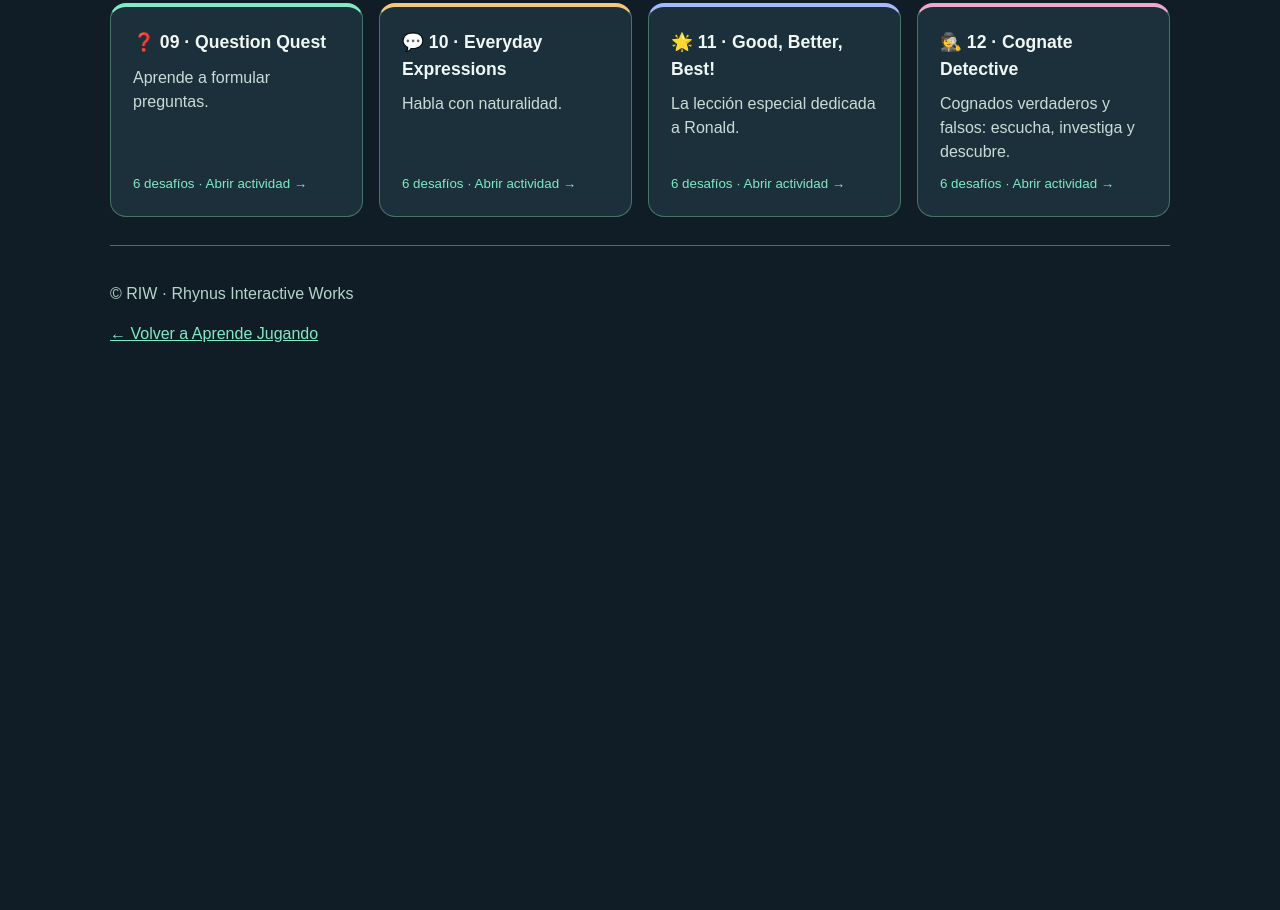
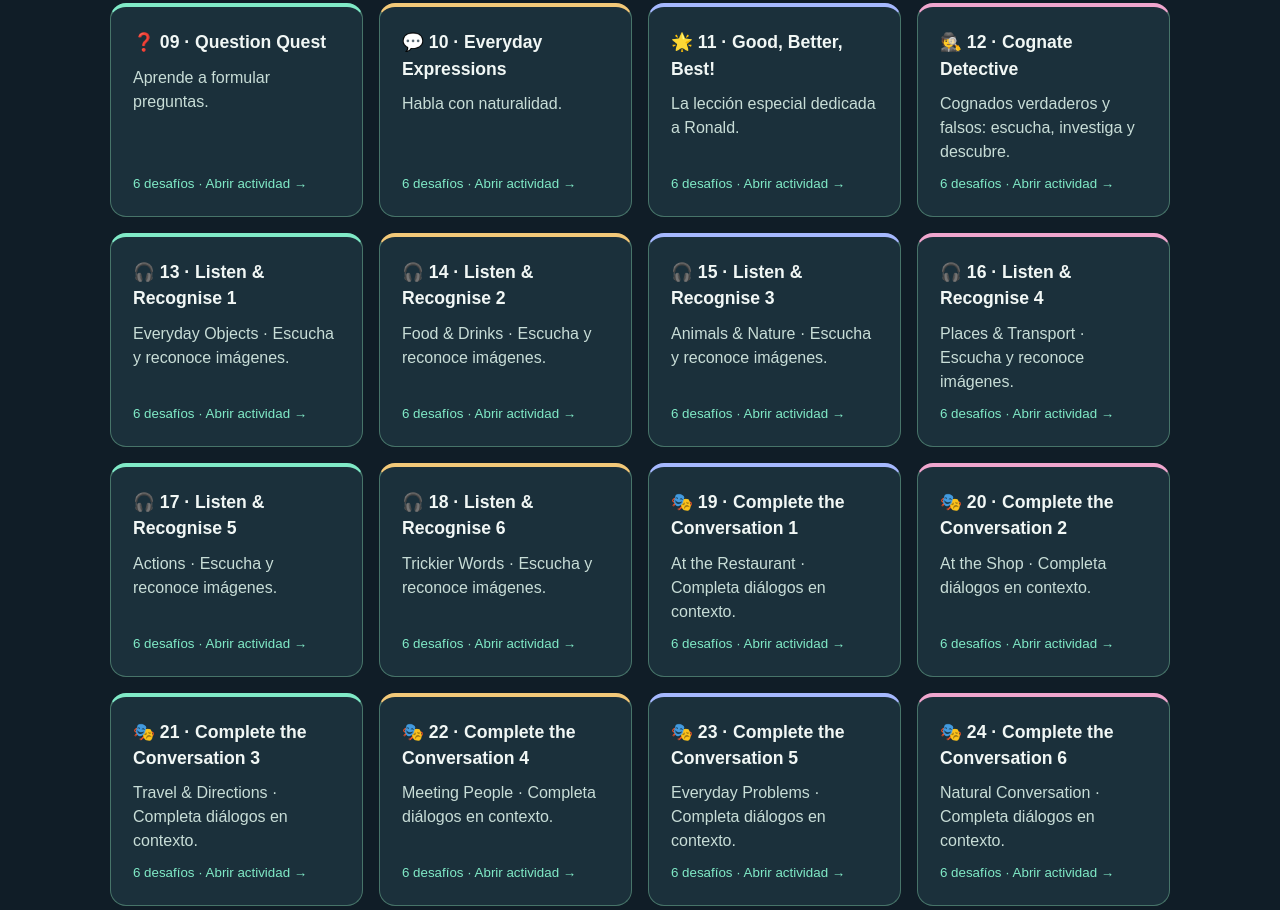
Before and after one commit to rhynocerus/riw-english-lab, a plain HTML site: page lecciones/index.html in a window 1280 px wide. Shown: the part 617-1527 px from the top of the page. Before the commit the page ends 1007 px from the top, so only its background shows below. Drawn offline with Linux system fonts and the light colour scheme.

Commit message:
Index six listening and six dialogue activities in English Lab

```diff
--- a/lecciones/index.html
+++ b/lecciones/index.html
@@ -35,7 +35,7 @@ alt="Logotipo oficial de Rhynus Interactive Works">
 <strong>RHYNUS INTERACTIVE WORKS · ENGLISH LAB</strong>
 </header>
 <h1>🌸 Choose your challenge! 🦏</h1>
-<p class="intro">12 laboratorios · 72 desafíos.
+<p class="intro">24 laboratorios · 144 desafíos.
 Elige, escucha, aprende y repite a tu ritmo.</p>
 <div class="grid">
 
@@ -110,6 +110,30 @@ Elige, escucha, aprende y repite a tu ritmo.</p>
 <span>Cognados verdaderos y falsos: escucha, investiga y descubre.</span>
 <small>6 desafíos · Abrir actividad →</small>
 </a>
+
+<a class="lesson" href="../lecciones/interactive-series/index.html?type=listen&amp;level=1"><strong>🎧 13 · Listen & Recognise 1</strong><span>Everyday Objects · Escucha y reconoce imágenes.</span><small>6 desafíos · Abrir actividad →</small></a>
+
+<a class="lesson" href="../lecciones/interactive-series/index.html?type=listen&amp;level=2"><strong>🎧 14 · Listen & Recognise 2</strong><span>Food & Drinks · Escucha y reconoce imágenes.</span><small>6 desafíos · Abrir actividad →</small></a>
+
+<a class="lesson" href="../lecciones/interactive-series/index.html?type=listen&amp;level=3"><strong>🎧 15 · Listen & Recognise 3</strong><span>Animals & Nature · Escucha y reconoce imágenes.</span><small>6 desafíos · Abrir actividad →</small></a>
+
+<a class="lesson" href="../lecciones/interactive-series/index.html?type=listen&amp;level=4"><strong>🎧 16 · Listen & Recognise 4</strong><span>Places & Transport · Escucha y reconoce imágenes.</span><small>6 desafíos · Abrir actividad →</small></a>
+
+<a class="lesson" href="../lecciones/interactive-series/index.html?type=listen&amp;level=5"><strong>🎧 17 · Listen & Recognise 5</strong><span>Actions · Escucha y reconoce imágenes.</span><small>6 desafíos · Abrir actividad →</small></a>
+
+<a class="lesson" href="../lecciones/interactive-series/index.html?type=listen&amp;level=6"><strong>🎧 18 · Listen & Recognise 6</strong><span>Trickier Words · Escucha y reconoce imágenes.</span><small>6 desafíos · Abrir actividad →</small></a>
+
+<a class="lesson" href="../lecciones/interactive-series/index.html?type=dialogue&amp;level=1"><strong>🎭 19 · Complete the Conversation 1</strong><span>At the Restaurant · Completa diálogos en contexto.</span><small>6 desafíos · Abrir actividad →</small></a>
+
+<a class="lesson" href="../lecciones/interactive-series/index.html?type=dialogue&amp;level=2"><strong>🎭 20 · Complete the Conversation 2</strong><span>At the Shop · Completa diálogos en contexto.</span><small>6 desafíos · Abrir actividad →</small></a>
+
+<a class="lesson" href="../lecciones/interactive-series/index.html?type=dialogue&amp;level=3"><strong>🎭 21 · Complete the Conversation 3</strong><span>Travel & Directions · Completa diálogos en contexto.</span><small>6 desafíos · Abrir actividad →</small></a>
+
+<a class="lesson" href="../lecciones/interactive-series/index.html?type=dialogue&amp;level=4"><strong>🎭 22 · Complete the Conversation 4</strong><span>Meeting People · Completa diálogos en contexto.</span><small>6 desafíos · Abrir actividad →</small></a>
+
+<a class="lesson" href="../lecciones/interactive-series/index.html?type=dialogue&amp;level=5"><strong>🎭 23 · Complete the Conversation 5</strong><span>Everyday Problems · Completa diálogos en contexto.</span><small>6 desafíos · Abrir actividad →</small></a>
+
+<a class="lesson" href="../lecciones/interactive-series/index.html?type=dialogue&amp;level=6"><strong>🎭 24 · Complete the Conversation 6</strong><span>Natural Conversation · Completa diálogos en contexto.</span><small>6 desafíos · Abrir actividad →</small></a>
 </div>
 <footer>
 <p>© RIW · Rhynus Interactive Works</p>
```
